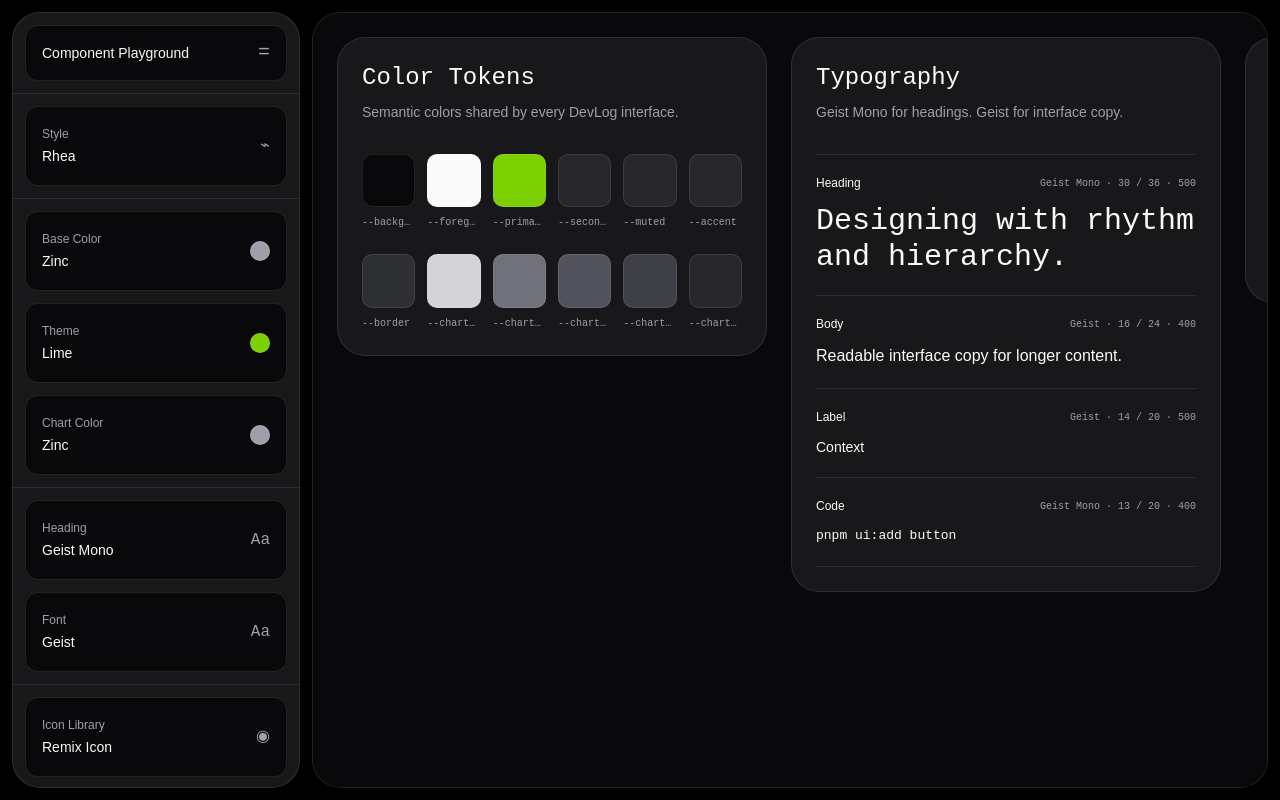
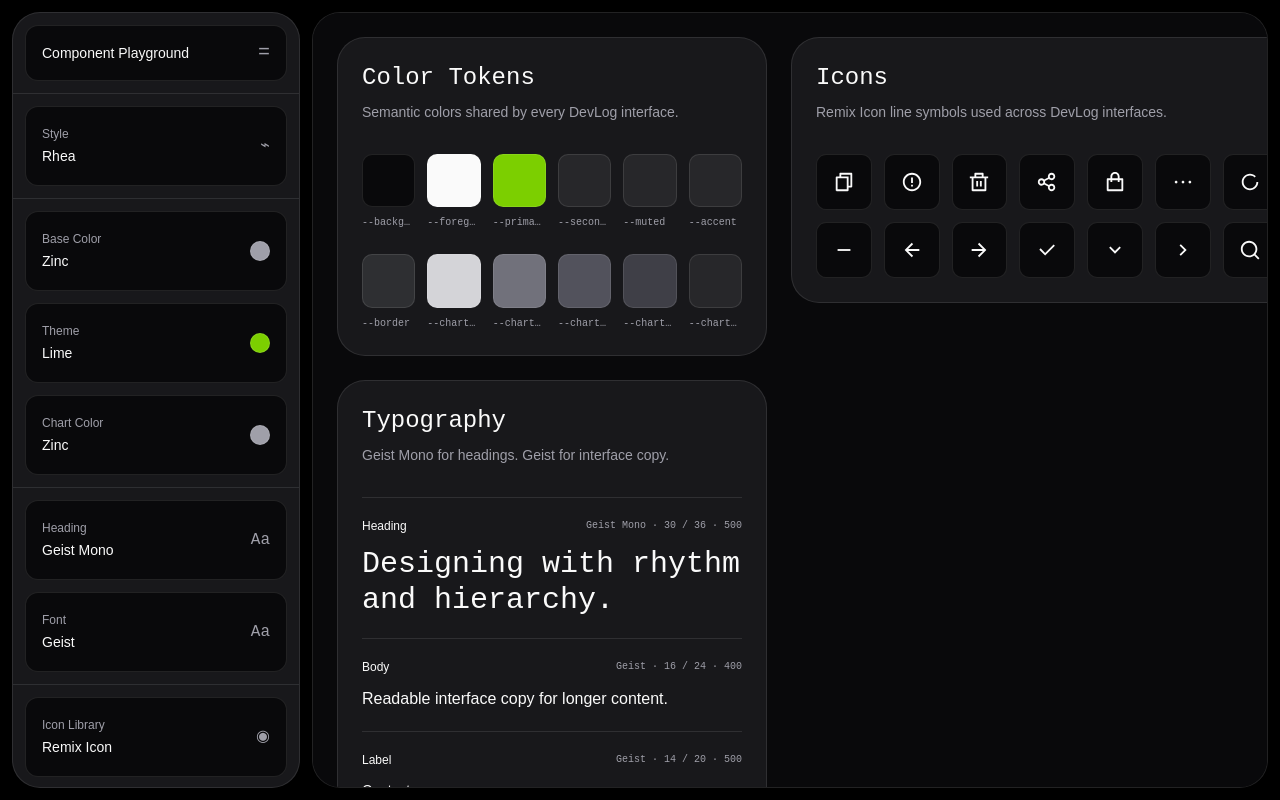
Before and after one commit to bickhsu/devlog, a React (Vite) app in the folder apps/design-system/: page / in a window 1280 px wide. Built offline with nearby package versions, Linux system fonts and the light colour scheme.

Commit message:
refactor(design-system): stack foundation specimens

```diff
--- a/apps/design-system/src/App.tsx
+++ b/apps/design-system/src/App.tsx
@@ -129,7 +129,8 @@ export function App() {
 
       <section className="min-w-0 overflow-x-auto overflow-y-hidden rounded-[28px] border bg-background">
         <div className="flex min-h-full w-max items-start gap-6 p-6">
-            <article className="w-[430px] shrink-0 rounded-[28px] border bg-card p-6">
+          <div className="w-[430px] shrink-0 space-y-6">
+            <article className="rounded-[28px] border bg-card p-6">
               <h1 className="font-heading text-2xl font-medium">Color Tokens</h1>
               <p className="mt-2 text-sm text-muted-foreground">
                 Semantic colors shared by every DevLog interface.
@@ -146,7 +147,7 @@ export function App() {
               </div>
             </article>
 
-            <article className="w-[430px] shrink-0 rounded-[28px] border bg-card p-6">
+            <article className="rounded-[28px] border bg-card p-6">
               <h2 className="font-heading text-2xl font-medium">Typography</h2>
               <p className="mt-2 text-sm text-muted-foreground">
                 Geist Mono for headings. Geist for interface copy.
@@ -165,8 +166,9 @@ export function App() {
                 ))}
               </div>
             </article>
+          </div>
 
-            <article className="w-[580px] shrink-0 rounded-[28px] border bg-card p-6">
+          <article className="w-[580px] shrink-0 rounded-[28px] border bg-card p-6">
               <h2 className="font-heading text-2xl font-medium">Icons</h2>
               <p className="mt-2 text-sm text-muted-foreground">
                 Remix Icon line symbols used across DevLog interfaces.
@@ -181,7 +183,7 @@ export function App() {
                   </div>
                 ))}
               </div>
-            </article>
+          </article>
         </div>
       </section>
     </main>
```
